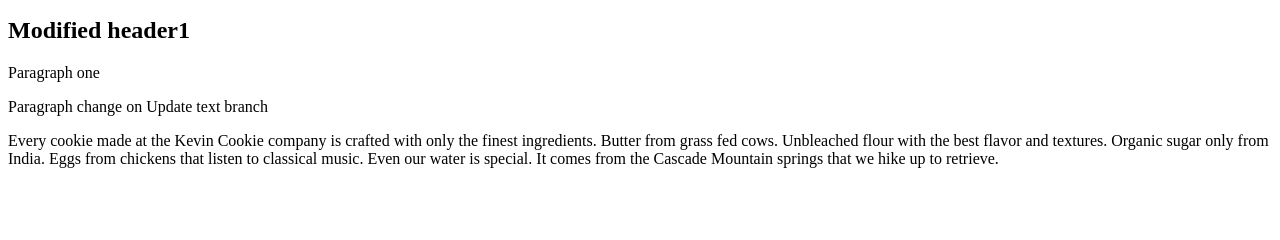
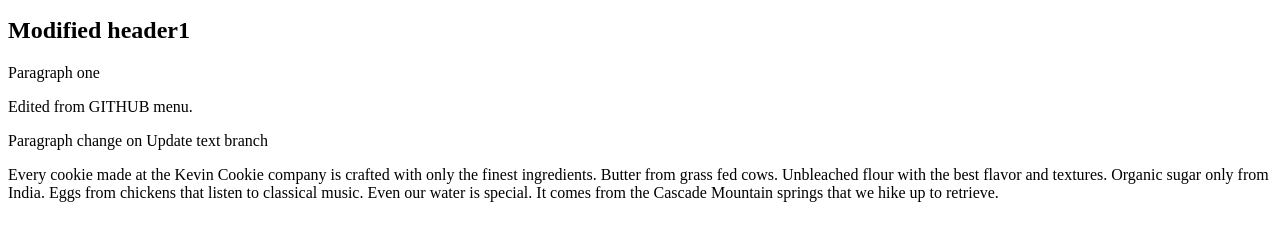
Before and after one commit to Asta009/astaTest1, a plain HTML site: page index.htm in a window 1280 px wide. Shown: the part 110-350 px from the top of the page. Drawn offline with Linux system fonts and the light colour scheme.

Commit message:
Update index.htm
Edited from git hub menu

```diff
--- a/index.htm
+++ b/index.htm
@@ -6,6 +6,7 @@
 <h2>Modified header</h2>
 <h2>Modified header1</h2>
 <p>Paragraph one</p>
+<p>Edited from GITHUB menu.</p>
 <p>Paragraph change on Update text branch</p>
 <p>Every cookie made at the Kevin Cookie company is crafted with only the finest ingredients. Butter from grass fed cows. Unbleached flour with the best flavor and textures. Organic sugar only from India. Eggs from chickens that listen to classical music. Even our water is special. It comes from the Cascade Mountain springs that we hike up to retrieve. </p>
 
```
